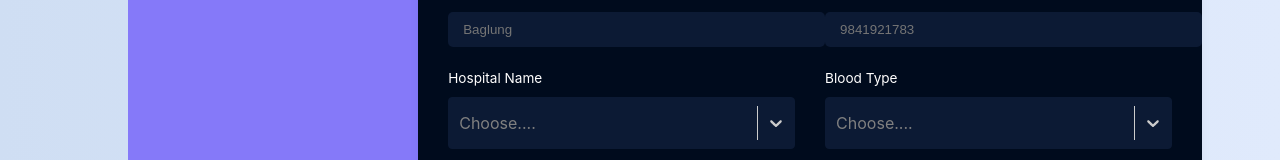
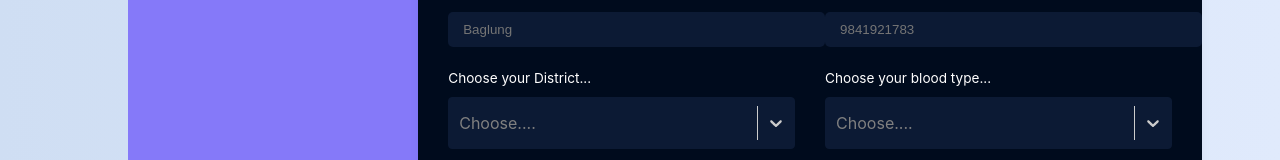
Before and after one commit to hari-bhandari/blood-bank, a React (Create React App) app in the folder client/: page /request in a window 1280 px wide. Shown: the part 349-509 px from the top of the page. Built offline with nearby package versions, Linux system fonts and the light colour scheme; some icons are missing.

Commit message:
added districts option

```diff
--- a/client/src/Components/FormComponent/RequestBloodForm.js
+++ b/client/src/Components/FormComponent/RequestBloodForm.js
@@ -13,6 +13,7 @@ import AuthContext from "../../Context/auth/authContext";
 
 function Contact() {
     const bloodTypeOptions=turnIntoSelectFormat(bloodType)
+    const districtsOptions=turnIntoSelectFormat(districts)
     const authContext=useContext(AuthContext);
     const {user}=authContext;
     const [submitted, setSubmitted] = useState(false)
@@ -84,12 +85,12 @@ function Contact() {
                             />
                         </label>
                         <label className="label__bloodType">
-                            <span>Blood Type</span>
+                            <span>Choose your blood type...</span>
                             <SelectComponent defaultLabel={"Choose...."} options={bloodTypeOptions}  styles={customStyles}/>
                         </label>
                         <label className="label__hospital">
-                            <span>Hospital Name</span>
-                            <SelectComponent defaultLabel={"Choose...."} options={bloodTypeOptions} styles={customStyles}/>
+                            <span>Choose your District...</span>
+                            <SelectComponent defaultLabel={"Choose...."} options={districtsOptions} styles={customStyles}/>
                         </label>
                         <label className="label__message">
                             <span>Message</span>
```
